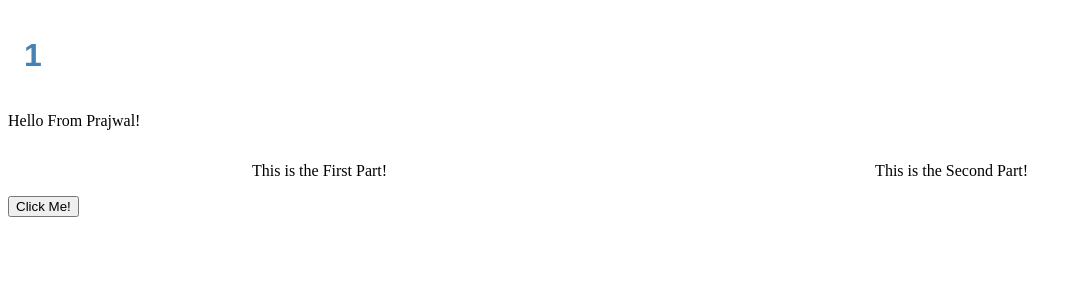
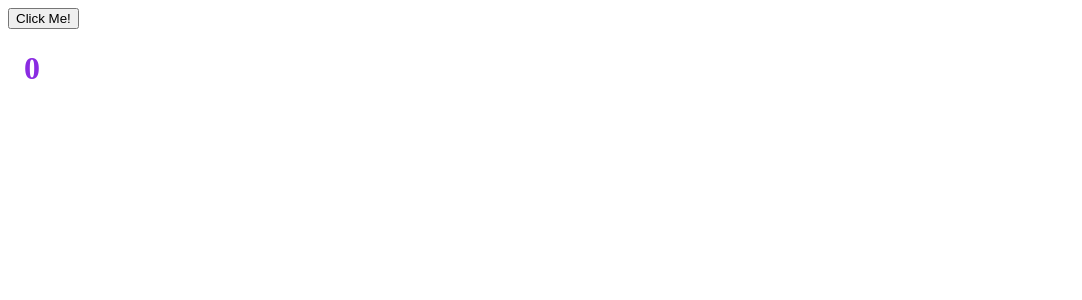
Before and after one commit to prajwal-hebbar-07/svelte-exploration, a SvelteKit app: page / in a window 1280 px wide. Shown: the top 300 px of the page, without its empty margins (0-1082 px from the left). Built offline with nearby package versions, Linux system fonts and the light colour scheme.

Commit message:
feat: implement interactive button to increment displayed number

```diff
--- a/src/routes/+page.svelte
+++ b/src/routes/+page.svelte
@@ -1,27 +1,16 @@
 <script lang="ts">
+    let number = $state(0)
     function onclick() {
-        console.log("Hello from Prajwal on Button Click!")
+        number = number + 1
     }
-    let number1 = 1
 </script>
 
-<h1>{number1}</h1>
-<p>Hello From Prajwal!</p>
-<div class="container">
-    <p>This is the First Part!</p>
-    <p>This is the Second Part!</p>
-</div>
 <button {onclick}>Click Me!</button>
+<h1>{number}</h1>
 
 <style>
     h1 {
-        color: steelblue;
-        font-family: 'Franklin Gothic Medium', 'Arial Narrow', Arial, sans-serif;
-        padding: 1rem;
-    }
-    .container {
-        display: flex;
-        flex-direction: row;
-        justify-content: space-around;
+        color: blueviolet;
+        padding: 0 1rem;
     }
 </style>
```
